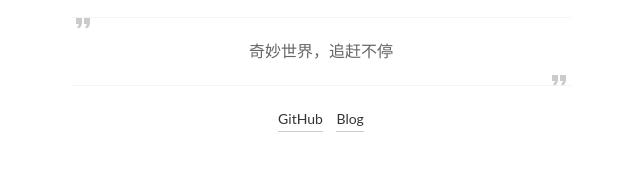
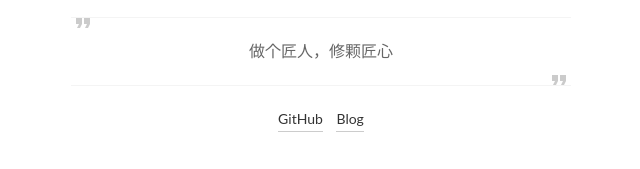
Before and after one commit to maggiehe/maggiehe.github.com, a plain HTML site: page index.html in a window 1280 px wide. Shown: the part 203-372 px from the top of the page, 319-959 px from the left. Drawn offline with Linux system fonts and the light colour scheme.

```diff
--- a/index.html
+++ b/index.html
@@ -14,7 +14,7 @@
             <div class="favicon"><img src="http://blog.maggie.red/favicon.ico"/></div>
 
             <div class="quote">
-                <p class="quote-text animate-init">奇妙世界，追赶不停</p>
+                <p class="quote-text animate-init">做个匠人，修颗匠心</p>
             </div>
         </div>
         <div class="menu">
```
Also changed, not shown: favicon.ico.
